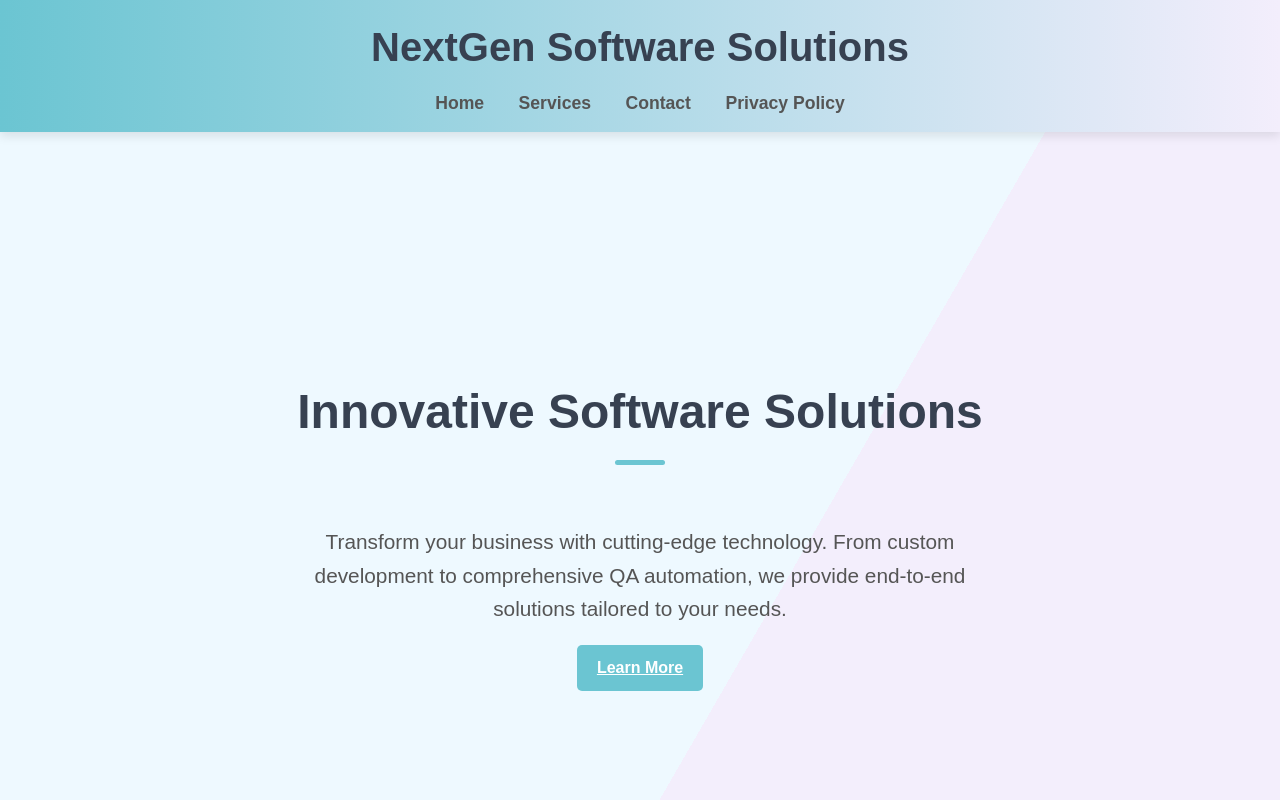
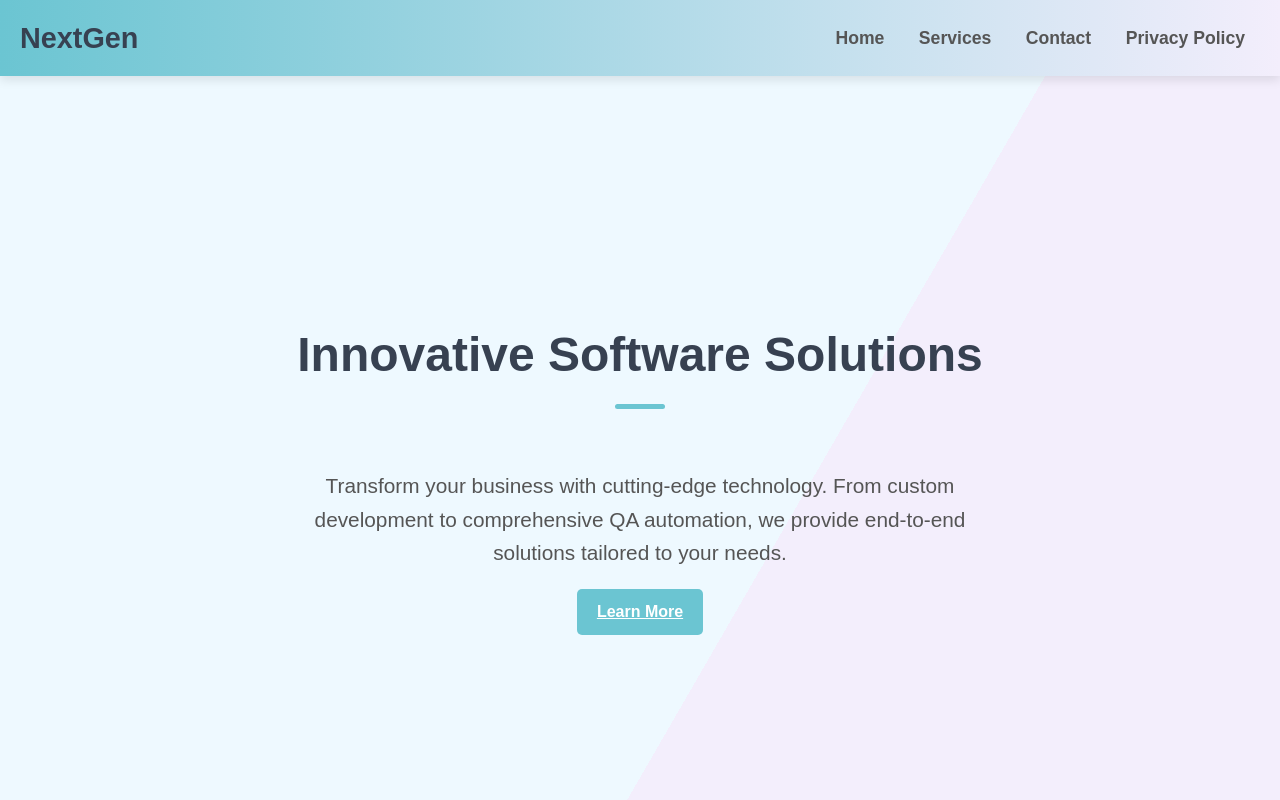
Before and after one commit to saikiransathpadi/static-website-solutions, a plain HTML site: page index.html in a window 1280 px wide. Shown: the top 800 px of the page. Drawn offline with Linux system fonts and the light colour scheme.

Commit message:
v2 - Making next get header to the left and navs to the right

```diff
--- a/index.html
+++ b/index.html
@@ -29,18 +29,19 @@
             top: 0;
             z-index: 1000;
             box-shadow: 0px 4px 10px rgba(0, 0, 0, 0.1);
+            display: flex;
+            align-items: center;
+            justify-content: space-between;
         }
 
-        header h1 {
-            font-size: 2.5em;
-            text-align: center;
+        header .brand {
+            font-size: 1.8em;
+            font-weight: bold;
             color: #374151;
-            animation: fadeInDown 1.5s ease-in-out;
         }
 
         nav {
             text-align: center;
-            margin-top: 10px;
         }
 
         nav a {
@@ -285,7 +286,7 @@
 </head>
 <body>
     <header>
-        <h1>NextGen Software Solutions</h1>
+        <div class="brand">NextGen</div>
         <nav>
             <a href="#hero">Home</a>
             <a href="#services">Services</a>
@@ -327,17 +328,17 @@
         <ul>
             <li><i class="fa fa-phone"></i> +1-800-555-5555</li>
             <li><i class="fa fa-envelope"></i> contact@nextgen.com</li>
-            <li><i class="fa fa-map-marker"></i> 123 Innovation Blvd, Suite 400, TechCity</li>
+            <li><i class="fa fa-map-marker"></i> 123 NextGen Blvd, Tech City, TX</li>
         </ul>
     </section>
 
     <section id="privacy">
         <h2>Privacy Policy</h2>
-        <p>Your privacy is of utmost importance to us. We comply with GDPR and industry standards to ensure your data is protected.</p>
+        <p>Your privacy is important to us. We respect your data and protect it according to the latest regulations.</p>
     </section>
 
     <footer>
-        &copy; 2024 NextGen Software Solutions. <a href="#privacy">Privacy Policy</a>
+        <p>&copy; 2024 NextGen Software Solutions. All Rights Reserved. | <a href="#privacy">Privacy Policy</a></p>
     </footer>
 </body>
 </html>
```
